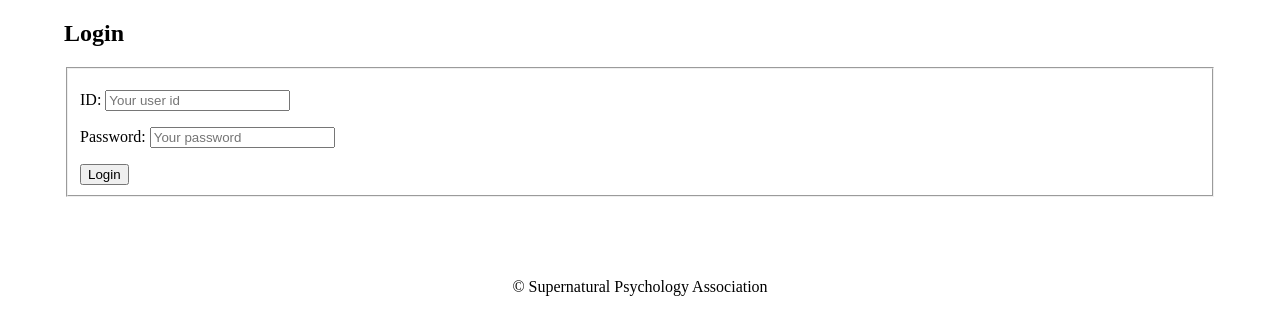
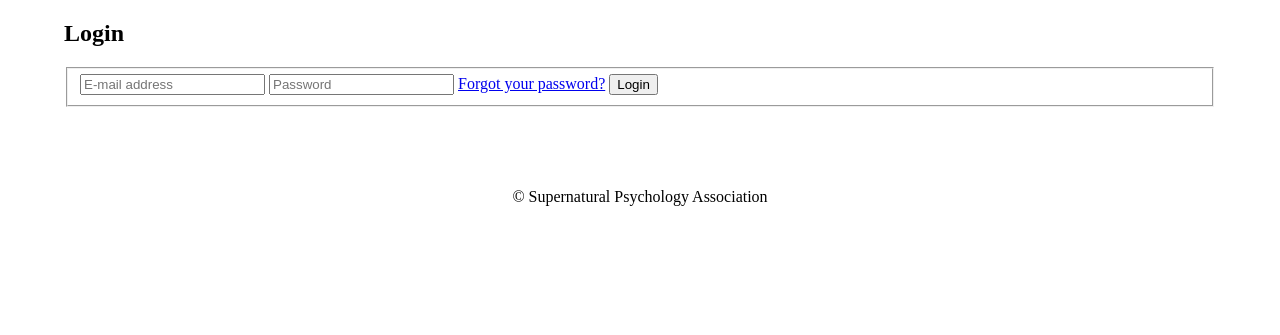
Before and after one commit to xiaoqi-huang/Supernature, a Flask app: page /login in a window 1280 px wide. Shown: the part 69-404 px from the top of the page. Run offline with Flask 2, Linux system fonts and the light colour scheme.

```diff
--- a/templates/login.html
+++ b/templates/login.html
@@ -3,15 +3,10 @@
 <h1>Login</h1>
 <form action="/login" method="post">
 	<fieldset>
-		<p>
-			<label for="uid">ID:</label>
-			<input type="text" id="uid" name="uid" placeholder="Your user id" required />
-		</p>
-		<p>
-			<label for="pwd">Password:</label>
-			<input type="password" id="pwd" name="pwd" placeholder="Your password" required />
-		</p>
-	<input type="submit" value="Login">
+		<input type="email" id="email" name="email" placeholder="E-mail address" required="required" />
+		<input type="password" id="pwd" name="pwd" placeholder="Password" required="required" />
+		<a href="/password/reset">Forgot your password?</a>
+		<input type="submit" value="Login">
 </fieldset>
 </form>
 {% endblock %}
```
Also changed, not shown: init.py (added).
